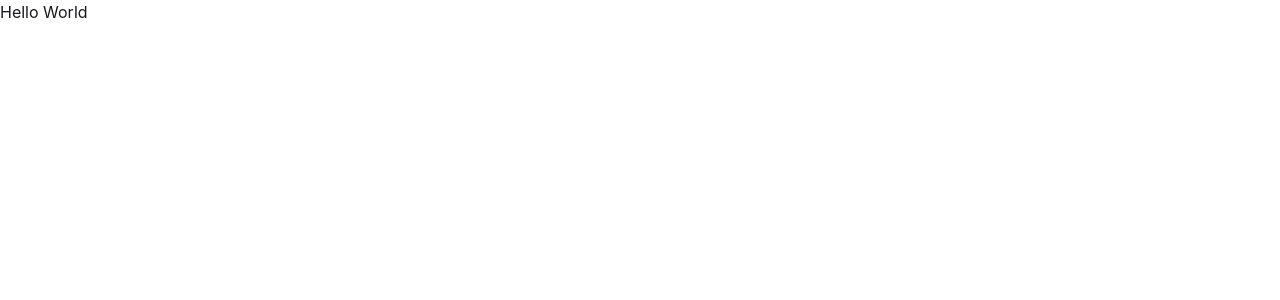
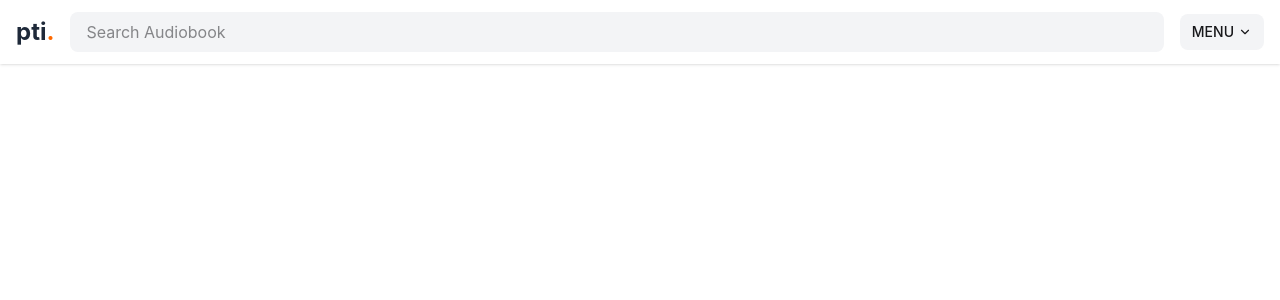
Before and after one commit to MdAshiqurRahman98/food-delivery-app, a React (Vite) app: page / in a window 1280 px wide. Shown: the top 300 px of the page. Built offline with nearby package versions, Linux system fonts and the light colour scheme.

Commit message:
Some components updated

```diff
--- /dev/null
+++ b/src/components/Hero/Hero.jsx
@@ -0,0 +1,26 @@
+const Hero = () => {
+    return (
+        <div className="px-4 mt-6">
+            <div className="bg-orange-500 rounded-3xl text-white p-6 flex flex-col items-center text-center">
+
+                {/* Text */}
+                <h1 className="text-2xl sm:text-3xl font-bold leading-snug">
+                    Deliver Food To Your Door Step
+                </h1>
+
+                <p className="text-sm mt-3 opacity-90">
+                    Authentic Food, Quick Service, Fast Delivery
+                </p>
+
+                {/* Image */}
+                <img
+                    src="https://cdn-icons-png.flaticon.com/512/1046/1046784.png"
+                    alt="food"
+                    className="w-48 mt-6"
+                />
+            </div>
+        </div>
+    );
+};
+
+export default Hero;
--- a/src/components/Shared/Navbar/Navbar.jsx
+++ b/src/components/Shared/Navbar/Navbar.jsx
@@ -1,11 +1,64 @@
-import React from 'react';
+import { useState } from "react";
+import { FiChevronDown, FiChevronRight } from "react-icons/fi";
+import AddItemModal from "./AddItemModal";
 
 const Navbar = () => {
-    return (
-        <div>
+  const [menuOpen, setMenuOpen] = useState(false);
+  const [modalOpen, setModalOpen] = useState(false);
 
+  return (
+    <>
+      <div className="bg-white shadow-sm">
+        <div className="flex items-center justify-between px-4 py-3">
+          <h1 className="text-2xl font-bold text-gray-800">
+            pti<span className="text-orange-500">.</span>
+          </h1>
+
+          {/* Search (hidden on very small screens) */}
+          <div className="hidden sm:block flex-1 mx-4">
+            <input
+              type="text"
+              placeholder="Search Audiobook"
+              className="w-full bg-gray-100 px-4 py-2 rounded-lg outline-none"
+            />
+          </div>
+
+          {/* Menu Button */}
+          <button
+            onClick={() => setMenuOpen(!menuOpen)}
+            className="flex items-center gap-1 bg-gray-100 px-3 py-2 rounded-lg text-sm font-medium"
+          >
+            MENU
+            <FiChevronDown />
+          </button>
         </div>
-    );
+
+        {/* Dropdown */}
+        {menuOpen && (
+          <div className="bg-white shadow-md px-4 py-2 space-y-2 text-gray-600 text-sm">
+            <p className="text-orange-500 font-medium">Home</p>
+            <p>Details</p>
+            <p>Category</p>
+            <p>My Favorites</p>
+            <p>Profile</p>
+            <p>Log In/Sign Up</p>
+
+            <button
+              onClick={() => {
+                setModalOpen(true);
+                setMenuOpen(false);
+              }}
+              className="mt-2 w-full bg-orange-500 text-white py-2 rounded-lg"
+            >
+              Add Item
+            </button>
+          </div>
+        )}
+      </div>
+
+      {modalOpen && <AddItemModal setOpen={setModalOpen} />}
+    </>
+  );
 };
 
 export default Navbar;
--- /dev/null
+++ b/src/layouts/MainLayout.jsx
@@ -0,0 +1,15 @@
+import Navbar from '../components/Shared/Navbar/Navbar';
+import { Outlet } from 'react-router';
+import Footer from '../components/Shared/Footer/Footer';
+
+const MainLayout = () => {
+    return (
+        <div>
+            <Navbar></Navbar>
+            <Outlet></Outlet>
+            <Footer></Footer>
+        </div>
+    );
+};
+
+export default MainLayout;
--- /dev/null
+++ b/src/pages/Home/Banner/Banner.jsx
@@ -0,0 +1,11 @@
+import React from 'react';
+
+const Banner = () => {
+    return (
+        <div>
+
+        </div>
+    );
+};
+
+export default Banner;
--- /dev/null
+++ b/src/pages/Home/Home/Home.jsx
@@ -0,0 +1,11 @@
+import React from 'react';
+
+const Home = () => {
+    return (
+        <div>
+
+        </div>
+    );
+};
+
+export default Home;
--- a/src/routes/Routes.jsx
+++ b/src/routes/Routes.jsx
@@ -1,9 +1,10 @@
 import { createBrowserRouter } from 'react-router';
+import MainLayout from '../layouts/MainLayout';
 
 const router = createBrowserRouter([
     {
         path: "/",
-        element: <div>Hello World</div>,
+        element: <MainLayout></MainLayout>,
     },
 ]);
 
```
Also changed, not shown: src/components/AddItemModal/AddItemModal.jsx (added).
